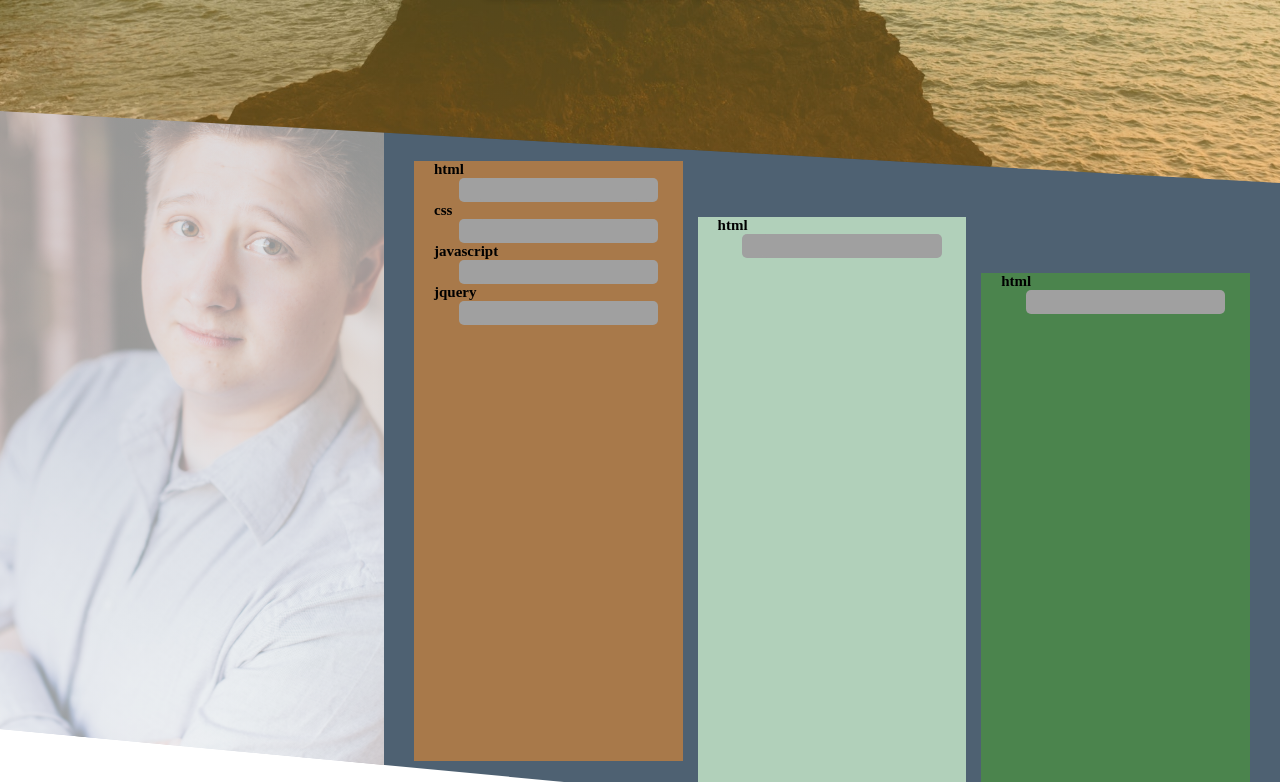
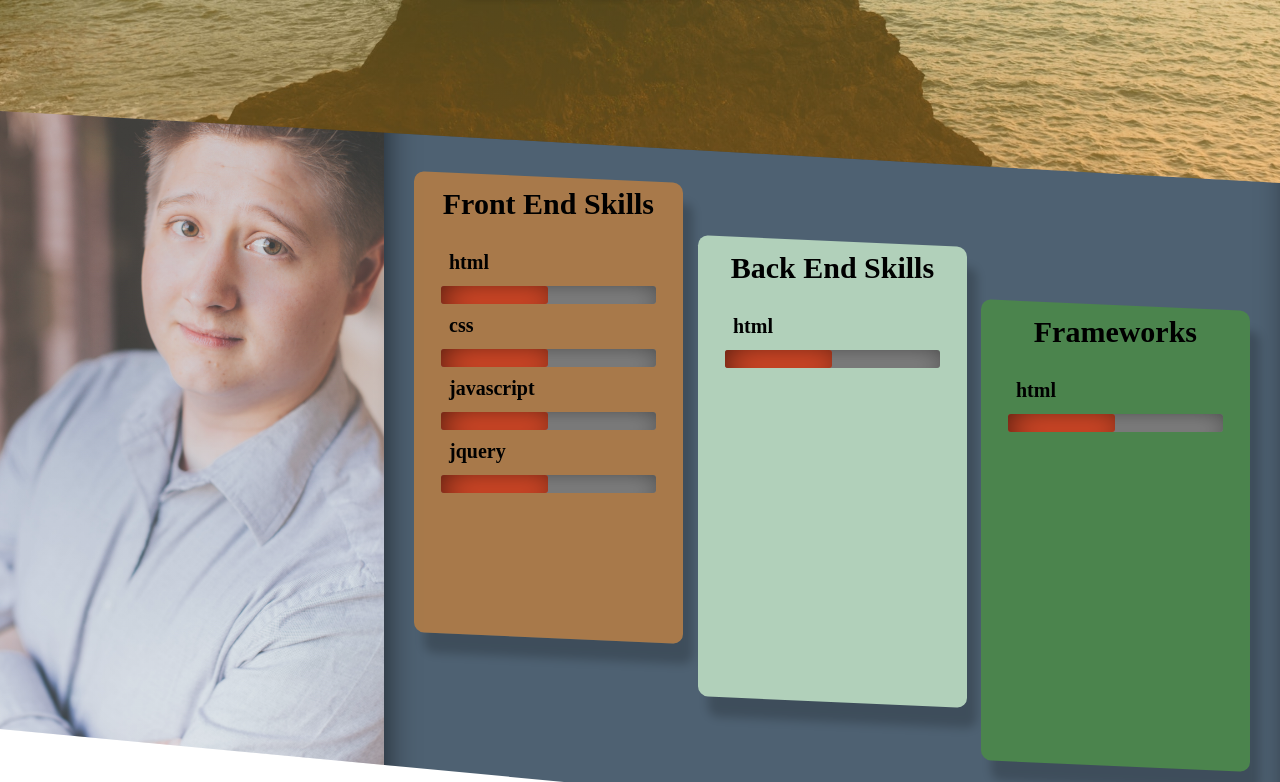
Before and after one commit to SuperBerny/porftolio, a website: page index.html in a window 1280 px wide. Shown: the part 609-1391 px from the top of the page. Drawn offline with nearby package versions, Linux system fonts and the light colour scheme.

Commit message:
skill cards are coming together need to make progress bars look round looking

```diff
--- a/index.html
+++ b/index.html
@@ -37,7 +37,7 @@
 
       <nav class="nav">
          <a href="" class="nav nav__link nav__link-1">things</a>
-         <a href="" class="nav nav__link nav__link-2">about</a>
+         <a href="#about" class="nav nav__link nav__link-2">about</a>
          <a href="" class="nav nav__link nav__link-3">contact</a>
       </nav>
    </header>
@@ -47,30 +47,31 @@
             <div class="about__bio">
 
             </div>
-            <div class="about__experience">
+            <div class="about__experience" id="about">
                <wrapper class="center-container">
                   <div class="skill-container skill-container__frontend">
+                     <h3 class="skill-container__stack-title">Front End Skills</h3>
                         <ul class="skill-container__list">
                            <li class="skill-container__skill">
-                              <h2 class="skill-title">html</h2>
+                              <h2 class="skill-container__title">html</h2>
                               <div class="progress-bar">
                                  <div class="progress-bar progress-bar__html"></div>
                               </div>
                            </li>
                            <li class="skill-container__skill">
-                              <h2 class="skill-title">css</h2>
+                              <h2 class="skill-container__title">css</h2>
                               <div class="progress-bar">
                                  <div class="progress-bar progress-bar__html"></div>
                               </div>
                            </li>
                            <li class="skill-container__skill">
-                              <h2 class="skill-title">javascript</h2>
+                              <h2 class="skill-container__title">javascript</h2>
                               <div class="progress-bar">
                                  <div class="progress-bar progress-bar__html"></div>
                               </div>
                            </li>
                            <li class="skill-container__skill">
-                              <h2 class="skill-title">jquery</h2>
+                              <h2 class="skill-container__title">jquery</h2>
                               <div class="progress-bar">
                                  <div class="progress-bar progress-bar__html"></div>
                               </div>
@@ -80,9 +81,10 @@
                   </div>
 
                   <div class="skill-container skill-container__backend">
+                     <h3 class="skill-container__stack-title">Back End Skills</h3>
                         <ul class="skill-container__list">
                            <li class="skill-container__skill">
-                              <h2 class="skill-title">html</h2>
+                              <h2 class="skill-container__title">html</h2>
                               <div class="progress-bar">
                                  <div class="progress-bar progress-bar__html"></div>
                               </div>
@@ -92,9 +94,10 @@
                   </div>
 
                   <div class="skill-container skill-container__frameworks">
+                     <h3 class="skill-container__stack-title">Frameworks</h3>
                         <ul class="skill-container__list">
                            <li class="skill-container__skill">
-                              <h2 class="skill-title">html</h2>
+                              <h2 class="skill-container__title">html</h2>
                               <div class="progress-bar">
                                  <div class="progress-bar progress-bar__html"></div>
                               </div>
--- a/sass/abstracts/_variables.scss
+++ b/sass/abstracts/_variables.scss
@@ -8,8 +8,8 @@ $color-brown: #8f3b1b;
 $color-green: #668d3c;
 $color-blue: #4e6172;
 $color-blue-light: #85a7c5;
-$color-orange: rgb(224, 148, 48);
-$color-gradient-green: rgb(24,161,24);
+$color-orange: #E09430;
+$color-gradient-green: #18A118;
 $color-gradient-orange: orange;
 
 // LINKS
--- a/sass/components/_about.scss
+++ b/sass/components/_about.scss
@@ -1,19 +1,20 @@
 .about {
+   font-family: mv boli;
    height: 100vh;
    width: 100%;
    display: grid;
    grid-template-columns: 30% 70%;
+   -webkit-clip-path: polygon(0 -90vh, 100% 0, 100% 100vh, 0 85vh);
    clip-path: polygon(0 -90vh, 100% 0, 100% 100vh, 0 85vh);
    transform: translateY(-14.2rem);
    z-index: 3;
 
 
    &__bio {
-      // background-color: $color-grey-light;
       background-image:
       linear-gradient(
-         rgba($color-grey-light, .6),
-         rgba($color-white, .6)),
+         rgba($color-grey-light, .2),
+         rgba($color-white, .2)),
          url(../img/headshot.jpg);
       background-position: top;
       background-size: cover;
@@ -23,6 +24,7 @@
 
    &__experience {
       background-color: $color-blue;
+      box-shadow: inset 6px 6px 35px -8px rgba(0,0,0,0.75);
    }
 }
 
@@ -30,24 +32,46 @@
    text-align: center;
    display: block;
    width: 100%;
-   height: 70%;
+   height: 80%;
    position: relative;
+
+   // adding filter: drop-shadow allows elements with clip-path to have shadow
+   // using box-shadow on "clipped" elements won't work
+   // filter: drop-shadow(0 1.2rem .5rem rgba($color-black, .5));
 }
 
 .skill-container {
    position: absolute;
-   display: inline-block;
+   // display: inline-block;
    width: 30%;
-   height: 60rem;
-   top: 10rem;
+   height: 72%;
+   top: 2rem;
+   border-radius: 1rem;
+   box-shadow: 1rem 2rem 1rem rgba($color-black, .2);
+   transform: skewY(2.5deg);
+
+   &:not(:last-child) {
+      margin-right: 2rem;
+   }
+
+   &__stack-title {
+      font-size: 3rem;
+      font-weight: 700;
+      padding-top: 1rem;
+   }
 
    &__list {
       list-style: none;
+      padding-top: 2rem;
+   }
+
+   &__title {
       text-align: left;
-      padding-left: 2rem;
-   }
-   &:not(:last-child) {
-      margin-right: 2rem;
+      font-size: 2rem;
+
+      padding-left: 3.5rem;
+      padding-bottom: 12px;
+      padding-top: 10px;
    }
 
    &__frontend {
@@ -69,10 +93,24 @@
    }
 }
 
+// unskew all children of .skill-container
+.skill-container > * {
+   transform: skewY(-2.5deg);
+}
+
 .progress-bar {
+   position: relative;
    margin: 0 auto;
    width: 80%;
-   height: 2.4rem;
+   height: 18px;
    background-color: $color-grey;
-   border-radius: .5rem;
+   border-radius: .3rem;
+   box-shadow: inset 6px 6px 35px -8px rgba(0,0,0,0.75);
+
+   &__html {
+      width: 50%;
+      height: 100%;
+      margin-left: 0;
+      background-color: $html;
+   }
 }
--- a/sass/layout/_header.scss
+++ b/sass/layout/_header.scss
@@ -49,6 +49,7 @@
    text-decoration: none;
    text-align: center;
 
+
    &__link {
       display: inline-block;
       font-size: 2.2rem;
@@ -56,7 +57,7 @@
       font-family: mv boli;
       padding: 2rem;
       margin: 0 .5rem;
-      max-width: 13rem;
+      width: 11rem;
       transition: transform .2s, background-color .3s;
       border-radius: .5rem;
       box-shadow: 0 .2rem .6rem 0 rgba($color-black, .2);
```
Also changed, not shown: assets/css/style.css.
